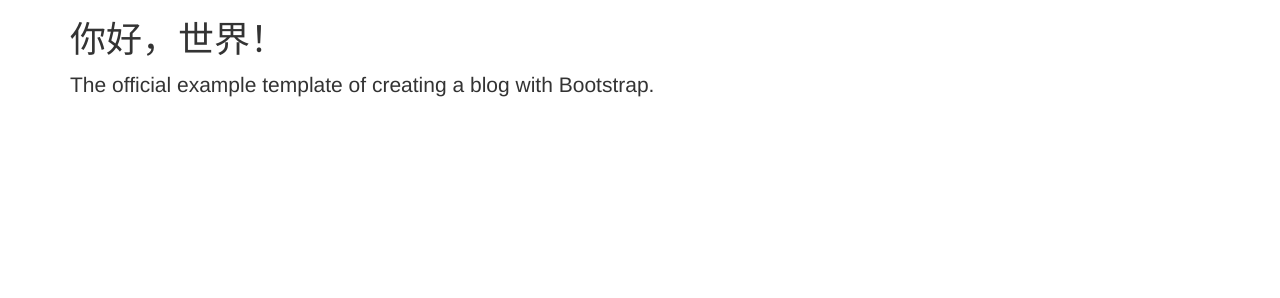
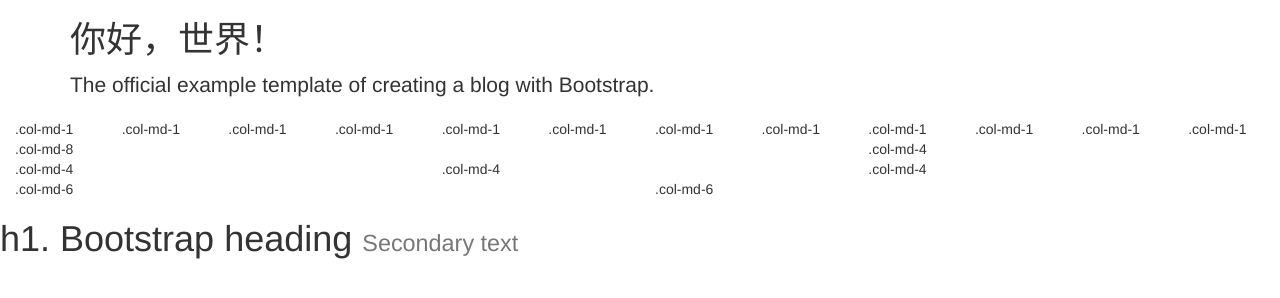
Before and after one commit to o19880510/study2, a website: page view/main.html in a window 1280 px wide. Drawn offline with nearby package versions, Linux system fonts and the light colour scheme; files that its build step writes are made by us from their sources.

Commit message:
modify css

```diff
--- a/db/user_dao.js
+++ b/db/user_dao.js
@@ -7,6 +7,7 @@
 
 var TestSchema = new Schema({
     name: String,
+    modifyDate: { type: Date, default: Date.now },
     createDate: { type: Date, default: Date.now },
 });
 
--- a/view/main.html
+++ b/view/main.html
@@ -7,8 +7,10 @@
     <!-- 上述3个meta标签*必须*放在最前面，任何其他内容都*必须*跟随其后！ -->
     <title>Bootstrap 101 Template</title>
 
-    <!-- Bootstrap -->
-    <link href="public/css/bootstrap.min.css" rel="stylesheet">
+    <link rel="stylesheet" href="public/css/bootstrap.min.css">
+    <link rel="stylesheet" href="public/css/bootstrap-theme.min.css">
+    <script src="public/js/jquery.min.js"></script>
+    <script src="public/js/bootstrap.min.js"></script>
 
     <!-- HTML5 shim and Respond.js for IE8 support of HTML5 elements and media queries -->
     <!-- WARNING: Respond.js doesn't work if you view the page via file:// -->
@@ -26,9 +28,36 @@
     </div>
 </div>
 
-<!-- jQuery (necessary for Bootstrap's JavaScript plugins) -->
-<script src="public/js/jquery.min.js"></script>
-<!-- Include all compiled plugins (below), or include individual files as needed -->
-<script src="public/js/bootstrap.min.js"></script>
+<div class="container-fluid">
+    <div class="row show-grid">
+        <div class="col-md-1">.col-md-1</div>
+        <div class="col-md-1">.col-md-1</div>
+        <div class="col-md-1">.col-md-1</div>
+        <div class="col-md-1">.col-md-1</div>
+        <div class="col-md-1">.col-md-1</div>
+        <div class="col-md-1">.col-md-1</div>
+        <div class="col-md-1">.col-md-1</div>
+        <div class="col-md-1">.col-md-1</div>
+        <div class="col-md-1">.col-md-1</div>
+        <div class="col-md-1">.col-md-1</div>
+        <div class="col-md-1">.col-md-1</div>
+        <div class="col-md-1">.col-md-1</div>
+    </div>
+    <div class="row show-grid">
+        <div class="col-md-8">.col-md-8</div>
+        <div class="col-md-4">.col-md-4</div>
+    </div>
+    <div class="row show-grid">
+        <div class="col-md-4">.col-md-4</div>
+        <div class="col-md-4">.col-md-4</div>
+        <div class="col-md-4">.col-md-4</div>
+    </div>
+    <div class="row">
+        <div class="col-md-6">.col-md-6</div>
+        <div class="col-md-6">.col-md-6</div>
+    </div>
+</div>
+
+<h1>h1. Bootstrap heading <small>Secondary text</small></h1>
 </body>
 </html>
```
